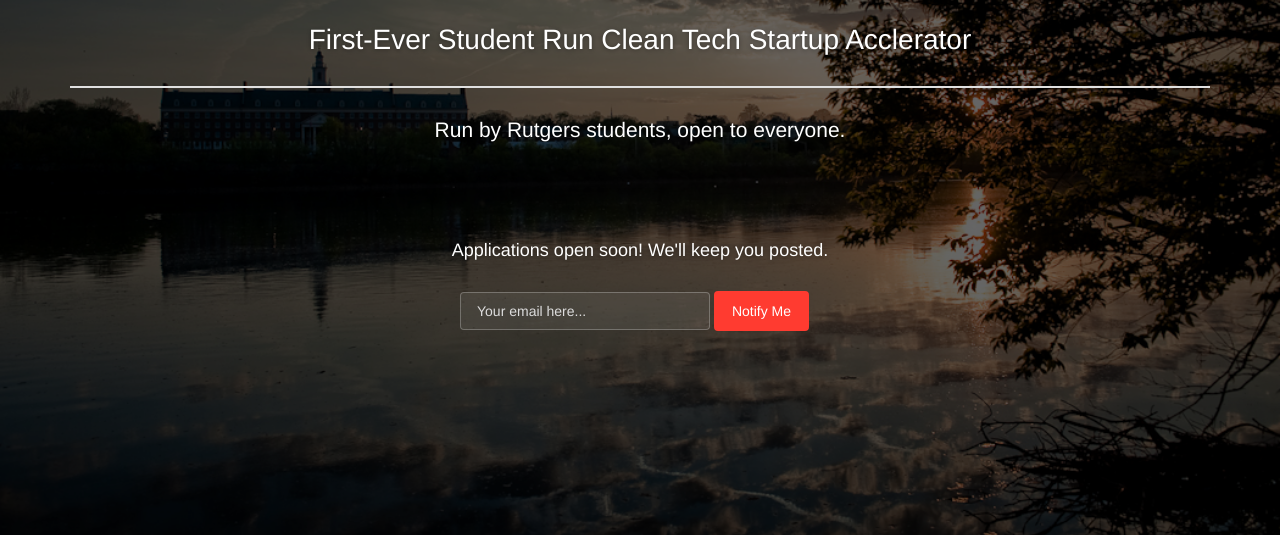
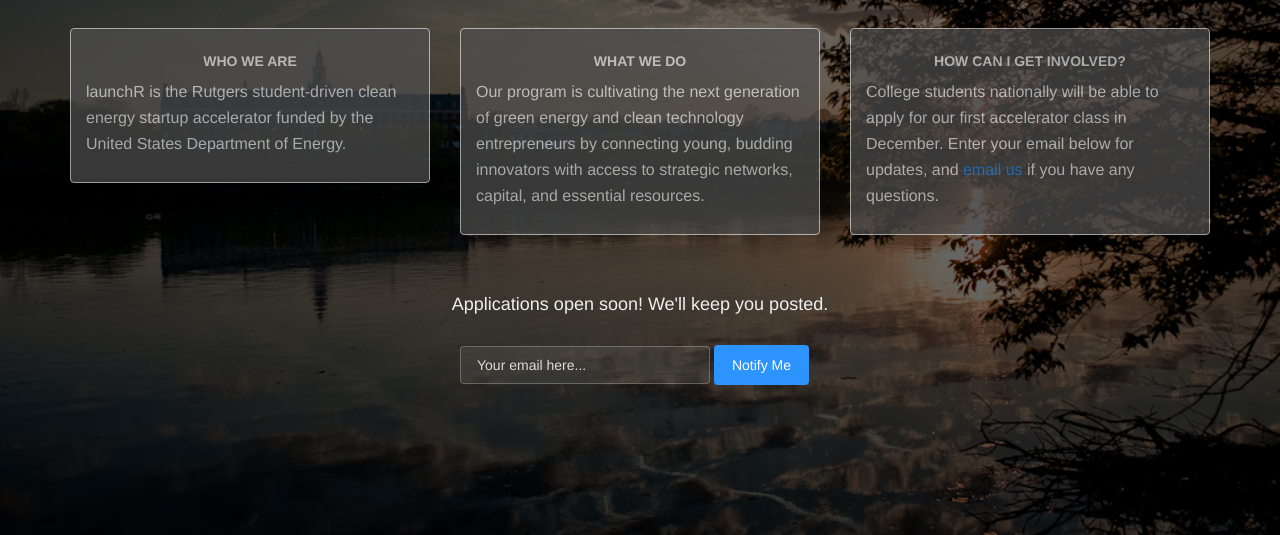
Before and after one commit to teamlaunchr/landing-page, a plain HTML site: page index.html in a window 1280 px wide. Shown: the part 265-800 px from the top of the page. Drawn offline with Linux system fonts and the light colour scheme; a web font is replaced by a local one.

Commit message:
added some info about launchr, moved a couple things around

```diff
--- a/css/coming-sssoon.css
+++ b/css/coming-sssoon.css
@@ -697,7 +697,6 @@ h1 small, h2 small, h3 small, h1 .small, h2 .small, h3 .small {
 .logo-container{
     left: 50px;
     position: absolute;
-    top: 20px;
      z-index: 3;
 }
 .logo-container .logo{
@@ -723,7 +722,7 @@ h1 small, h2 small, h3 small, h1 .small, h2 .small, h3 .small {
     position: relative;
     text-align: center;
     text-shadow: 0 0 10px rgba(0, 0, 0, 0.33);
-    margin-top: 150px;
+    margin-top: 100px;
     z-index: 3;
 }
 .main .logo.cursive{
@@ -740,10 +739,9 @@ h1 small, h2 small, h3 small, h1 .small, h2 .small, h3 .small {
 }
 .main .motto, .main .subscribe .info-text{
     font-size: 28px;
-    color: #FFFFFF;
-    text-shadow: 0 1px 4px rgba(0, 0, 0, 0.33);
+    color: #EFEFEF;
     text-align: center;
-    margin-top: 50px;
+/*    margin-top: 10px;*/
 
 }
 
@@ -756,7 +754,7 @@ h1 small, h2 small, h3 small, h1 .small, h2 .small, h3 .small {
   text-align: center;
 }
 .main .subscribe .info-text{
-    padding-top: 50px;
+    padding-top: 30px;
     font-size: 18px;
     margin-bottom: 30px;
 }
@@ -933,5 +931,28 @@ h1 small, h2 small, h3 small, h1 .small, h2 .small, h3 .small {
     #video_background{
         display: none;
     }
+}
+
+
+/* ADAM'S HACKS */
+
+.well {
+  font-size: 16px;
+  color: #efefef;
+  background-color: #505050;
+  opacity: 0.7;
+  padding: 15px;
+}
+
+
+.tagline {
+  color: #bfbfbf;
+  text-align: center;
+  margin-top: -15px;
+  margin-bottom: 40px;
 
 }
+
+h6 {
+  text-align: center;
+}
--- a/index.html
+++ b/index.html
@@ -49,7 +49,7 @@
                 </a>
             </li>
              <li>
-                <a href="mailto:asr115@scarletmail.rutgers.edu">
+                <a href="mailto:adam.rubinstein@rutgers.edu">
                     <i class="fa fa-envelope-o"></i>
                 </a>
             </li>
@@ -68,13 +68,54 @@
 
     <div class="container">
         <h1 class="logo cursive">
-            LaunchR
+            launchR
         </h1>
+
 <!--  H1 can have 2 designs: "logo" and "logo cursive"           -->
 
         <div class="content">
-            <h3 class="motto">First-Ever Student Run Clean Tech Startup Acclerator</h3>
-						<h4 class="new-class">Run by Rutgers students, open to everyone.</h4>
+          <h3 class="tagline">the student-run startup accelerator <span style="color:#cc0033">@ rutgers university</span> </h3>
+          <div class="new-class"></div>
+
+          <div class="row">
+            <div class="col-md-4 col-sm-12">
+              <div class="well">
+                <h6>Who we are</h6>
+
+
+                <p>launchR is the Rutgers student-driven clean energy startup accelerator funded by the United States Department of Energy. </p>
+
+
+
+              </div>
+
+            </div>
+
+            <div class="col-md-4 col-sm-12">
+              <div class="well">
+                <h6>What we do</h6>
+
+                <p>Our program is cultivating the next generation of green energy and clean technology entrepreneurs by connecting young, budding innovators with access to strategic networks, capital, and essential resources. </p>
+
+
+              </div>
+
+            </div>
+
+            <div class="col-md-4 col-sm-12">
+              <div class="well">
+                <h6>How can I get involved?</h6>
+                <p>College students nationally will be able to apply for our first accelerator class in December. Enter your email below for updates, and <a href="mailto:adam.rubinstein@rutgers.edu">email us</a> if you have any questions.</p>
+              </div>
+
+            </div>
+
+
+          </div>
+
+
+
+
             <div class="subscribe">
                 <h5 class="info-text">
                     Applications open soon! We'll keep you posted.
@@ -86,7 +127,7 @@
                             <label class="sr-only" for="exampleInputEmail2">Email address</label>
                             <input type="email" class="form-control transparent" placeholder="Your email here...">
                           </div>
-                          <button type="submit" class="btn btn-danger btn-fill">Notify Me</button>
+                          <button type="submit" class="btn btn-info btn-fill">Notify Me</button>
                         </form>
 
                     </div>
```
Also changed, not shown: 2 other files.
